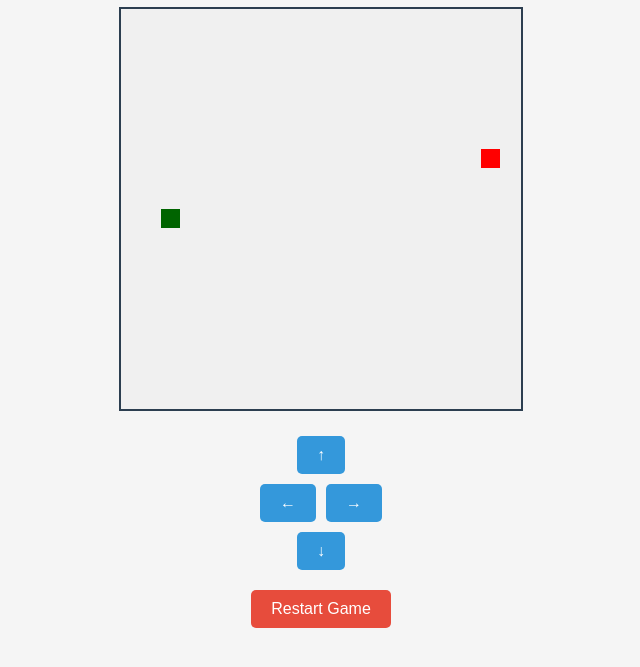
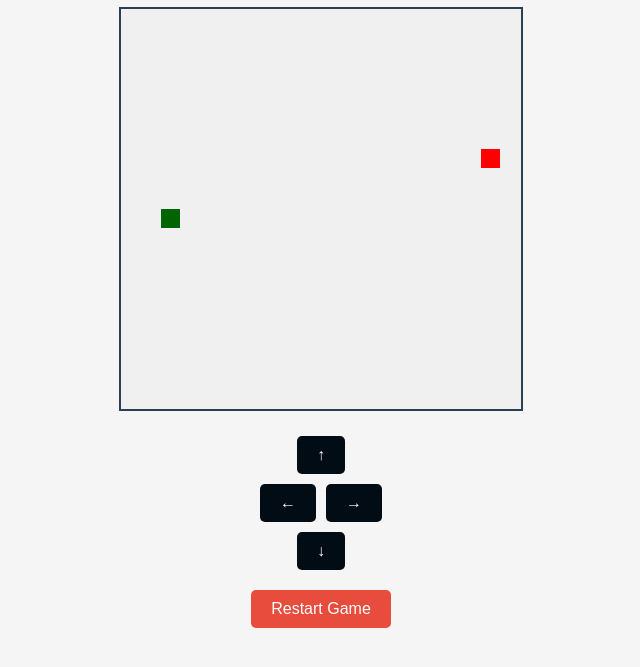
Before and after one commit to prasanth1722/javascript_snake_game_devops, a website: page public/index.html in a window 1280 px wide. Shown: the part 119-786 px from the top of the page, without its empty margins (319-959 px from the left). Drawn offline with Linux system fonts and the light colour scheme.

Commit message:
Update index.html

```diff
--- a/public/index.html
+++ b/public/index.html
@@ -43,7 +43,7 @@
         }
 
         button {
-            background-color: #3498db;
+            background-color: #020c14;
             color: white;
             border: none;
             padding: 10px 20px;
```
